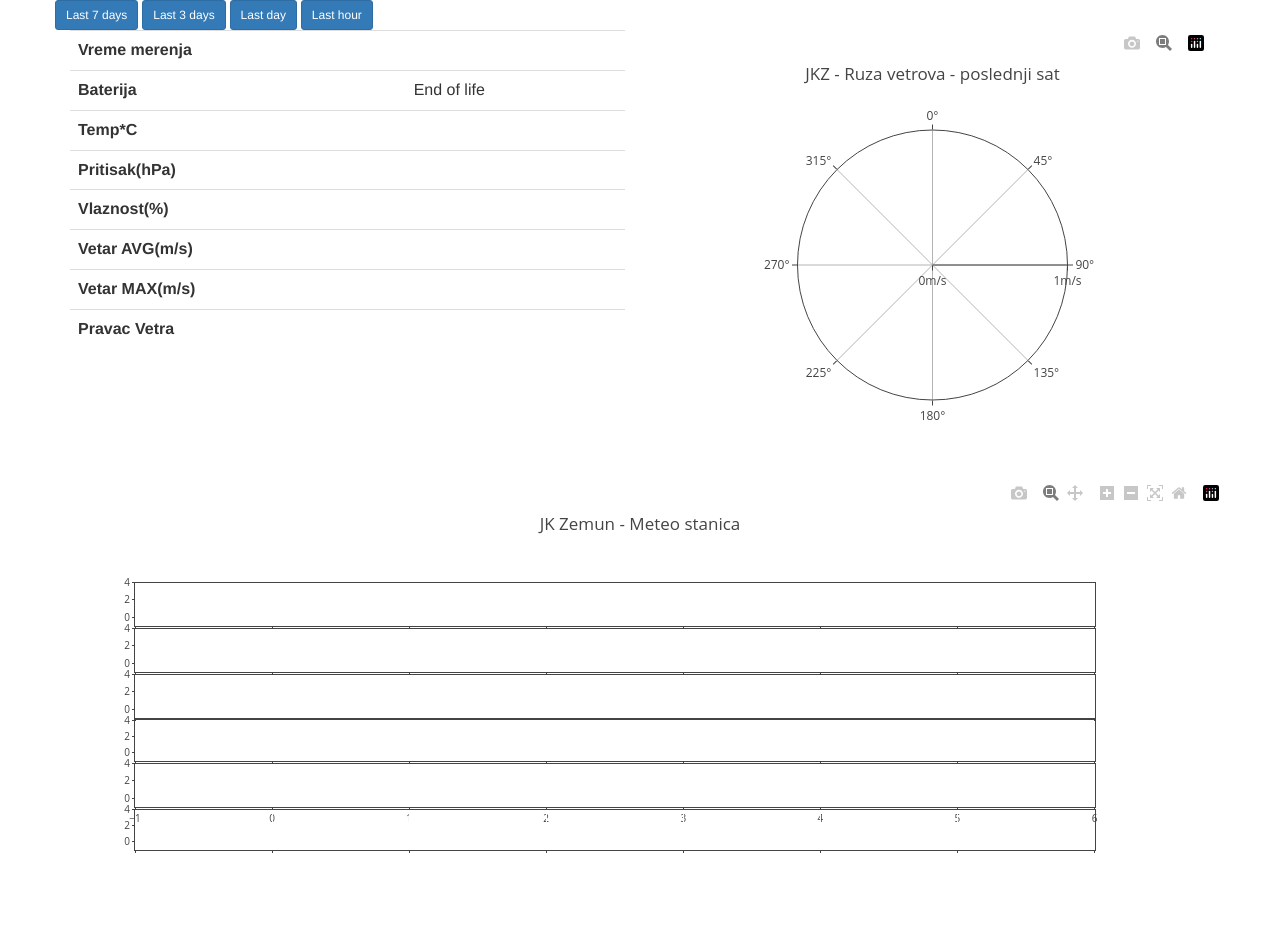
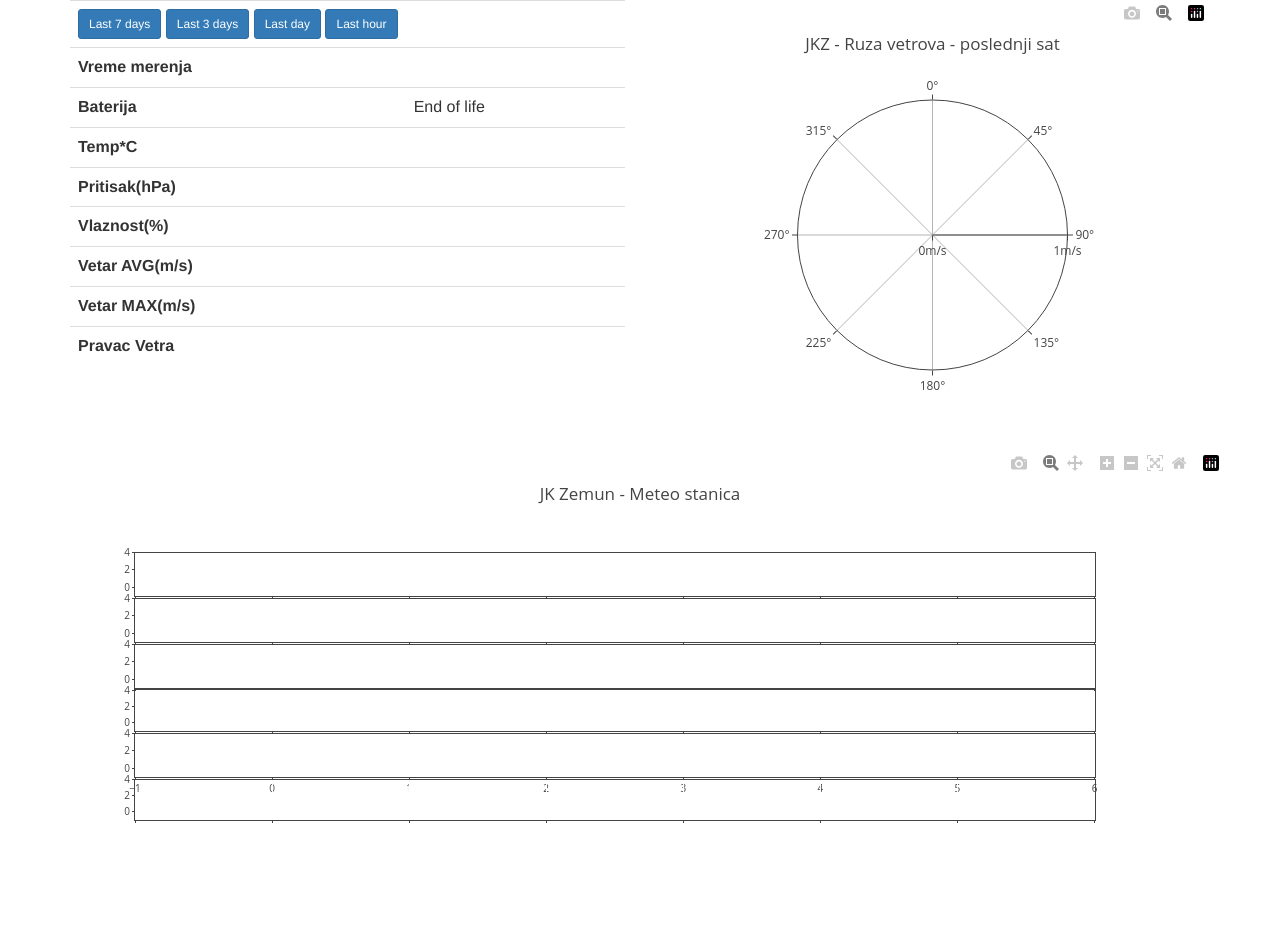
Before and after one commit to dejandundjerski/weatherstation, a PHP site: page /index.php in a window 1280 px wide. After the commit the page ends 823 px from the top, so only its background shows below. Run offline with PHP 8.4, Linux system fonts and the light colour scheme; data that the repository does not hold is empty; some libraries are stand-ins or nearby versions.

Commit message:
Update index.php

```diff
--- a/www/index.php
+++ b/www/index.php
@@ -199,15 +199,15 @@ else {
 </head>
 <body>
 <div class="container">
-	<div id="navbuttons" class="row">
-		<a class="btn btn-primary btn-sm" href="index.php" role="button">Last 7 days</a>
-		<a class="btn btn-primary btn-sm" href="index.php?range=3d" role="button">Last 3 days</a>
-		<a class="btn btn-primary btn-sm" href="index.php?range=1d" role="button">Last day</a>
-		<a class="btn btn-primary btn-sm" href="index.php?range=1h" role="button">Last hour</a>
-	</div>
 	<div id="lastmeasure" class="row">
 		<div class="col-xs-12 col-md-6">
 			<table class="table">
+				<tr><td colspan="2">
+					<a class="btn btn-primary btn-sm" href="index.php" role="button">Last 7 days</a>
+					<a class="btn btn-primary btn-sm" href="index.php?range=3d" role="button">Last 3 days</a>
+					<a class="btn btn-primary btn-sm" href="index.php?range=1d" role="button">Last day</a>
+					<a class="btn btn-primary btn-sm" href="index.php?range=1h" role="button">Last hour</a>
+				</td></tr>
 				<tr><th scope="row">Vreme merenja</th><td><?php echo $lastRow['time']; ?></td></tr>
 				<tr><th scope="row">Baterija</th><td><?php if ($lastRow['battery_ok'] == 1) { echo 'OK'; } else { echo 'End of life'; } ?></td></tr>
 				<tr><th scope="row">Temp*C</th><td><?php echo $lastRow['temperature_C']; ?></td></tr>
```
